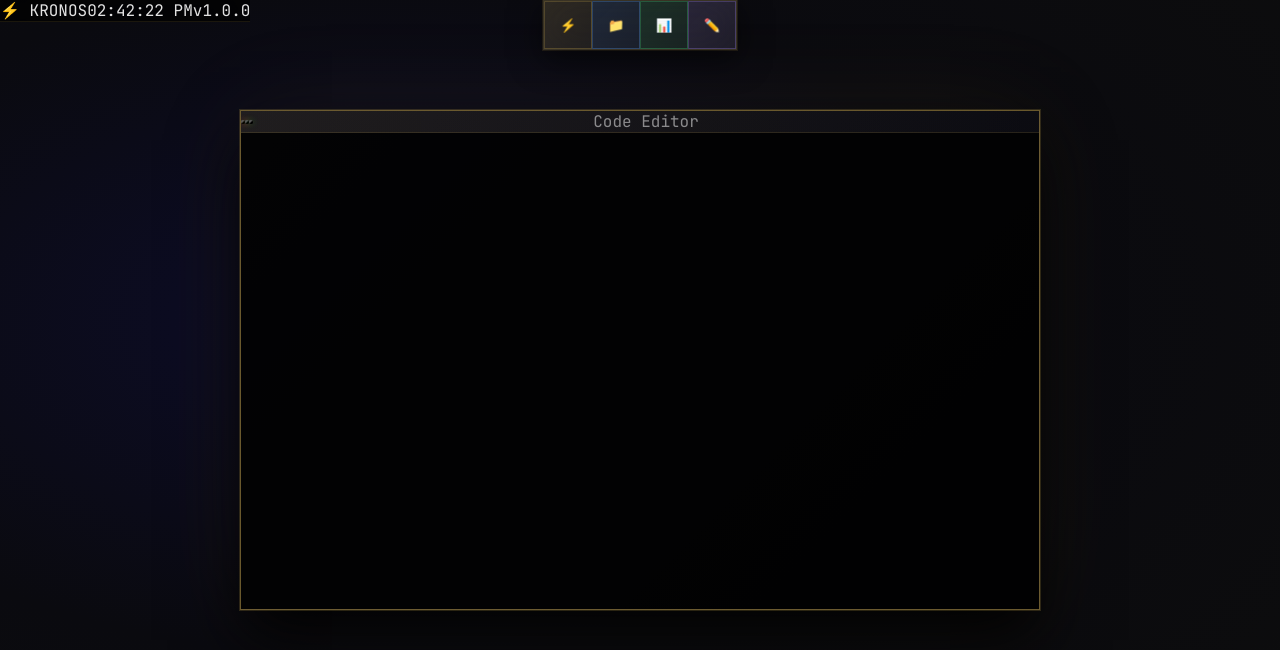
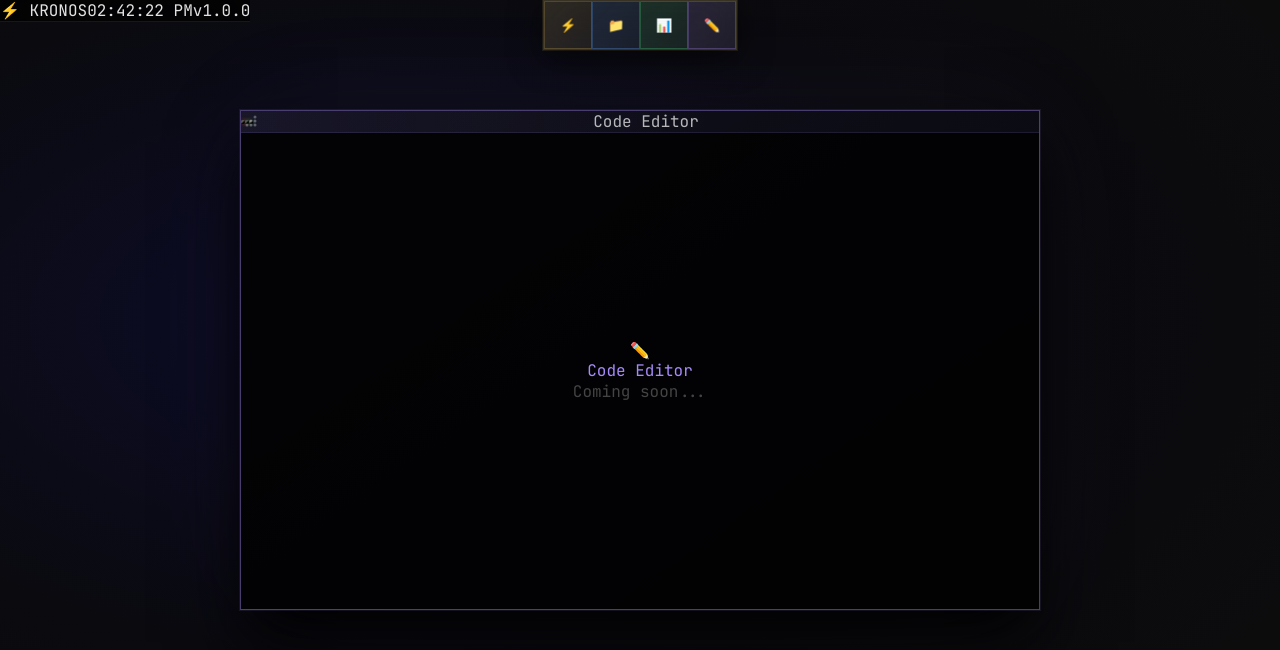
Before and after one commit to grsanudeep42-cmd/kronos, a Next.js app: page / in a window 1280 px wide. Both pictures are taken after a click on the button "✏️". Shown: the top 650 px of the page. Built offline with nearby package versions, Linux system fonts and the light colour scheme.

Commit message:
feat: IndexedDB persistence, glassmorphism windows, resize handle, colored focus borders

```diff
--- a/src/app/page.tsx
+++ b/src/app/page.tsx
@@ -46,10 +46,10 @@ function Clock() {
 }
 
 export default function Desktop() {
-  const { windows, setBooted } = useOSStore()
+  const { windows, setBooted, loadPersistedVFS } = useOSStore()
 
   useEffect(() => {
-    setBooted(true)
+    loadPersistedVFS().then(() => setBooted(true))
   }, [])
 
   return (
--- a/src/components/Window.tsx
+++ b/src/components/Window.tsx
@@ -1,5 +1,5 @@
 'use client'
-import { useRef, useState, useCallback, useEffect } from 'react'
+import { useRef, useState, useCallback } from 'react'
 import { useOSStore } from '@/store/os'
 import Terminal from './Terminal'
 import SystemMonitor from './SystemMonitor'
@@ -13,14 +13,23 @@ interface WindowProps {
     width: number
     height: number
     isMinimized: boolean
+    isMaximized: boolean
     zIndex: number
 }
 
-export default function Window({ id, title, app, x, y, width, height, isMinimized, zIndex }: WindowProps) {
+const APP_COLORS: Record<string, string> = {
+    terminal: '#C9A84C',
+    files: '#60A5FA',
+    monitor: '#4ADE80',
+    editor: '#A78BFA',
+}
+
+export default function Window({ id, title, app, x, y, width, height, isMinimized, isMaximized, zIndex }: WindowProps) {
     const { focusWindow, closeWindow, minimizeWindow, moveWindow, resizeWindow, focusedWindowId } = useOSStore()
     const isFocused = focusedWindowId === id
     const dragRef = useRef<{ startX: number; startY: number; origX: number; origY: number } | null>(null)
-    const windowRef = useRef<HTMLDivElement>(null)
+    const [isClosing, setIsClosing] = useState(false)
+    const dotColor = APP_COLORS[app] || '#888'
 
     const handleMouseDown = (e: React.MouseEvent) => {
         e.stopPropagation()
@@ -29,13 +38,14 @@ export default function Window({ id, title, app, x, y, width, height, isMinimize
 
     const handleDragStart = (e: React.MouseEvent) => {
         e.preventDefault()
+        focusWindow(id)
         dragRef.current = { startX: e.clientX, startY: e.clientY, origX: x, origY: y }
-
         const onMove = (me: MouseEvent) => {
             if (!dragRef.current) return
-            const dx = me.clientX - dragRef.current.startX
-            const dy = me.clientY - dragRef.current.startY
-            moveWindow(id, dragRef.current.origX + dx, dragRef.current.origY + dy)
+            moveWindow(id,
+                Math.max(0, dragRef.current.origX + me.clientX - dragRef.current.startX),
+                Math.max(32, dragRef.current.origY + me.clientY - dragRef.current.startY)
+            )
         }
         const onUp = () => {
             dragRef.current = null
@@ -46,77 +56,170 @@ export default function Window({ id, title, app, x, y, width, height, isMinimize
         window.addEventListener('mouseup', onUp)
     }
 
+    const handleClose = (e: React.MouseEvent) => {
+        e.stopPropagation()
+        setIsClosing(true)
+        setTimeout(() => closeWindow(id), 200)
+    }
+
     if (isMinimized) return null
-
-    const appColors: Record<string, string> = {
-        terminal: '#C9A84C',
-        files: '#60A5FA',
-        monitor: '#4ADE80',
-        editor: '#A78BFA',
-    }
-    const dotColor = appColors[app] || '#888'
 
     return (
         <div
-            ref={windowRef}
             onMouseDown={handleMouseDown}
-            className="absolute rounded-2xl overflow-hidden flex flex-col select-none transition-shadow duration-200"
+            className="absolute flex flex-col rounded-2xl overflow-hidden select-none"
             style={{
-                left: x, top: y, width, height, zIndex,
-                background: 'linear-gradient(135deg, rgba(18,18,28,0.97), rgba(8,8,12,0.99))',
+                left: isMaximized ? 0 : x,
+                top: isMaximized ? 32 : y,
+                width: isMaximized ? '100vw' : width,
+                height: isMaximized ? 'calc(100vh - 32px)' : height,
+                zIndex,
+                opacity: isClosing ? 0 : 1,
+                transform: isClosing ? 'scale(0.95)' : 'scale(1)',
+                transition: 'opacity 0.2s ease, transform 0.2s ease, box-shadow 0.15s ease, border-color 0.15s ease',
+                background: 'linear-gradient(145deg, rgba(16,16,28,0.97) 0%, rgba(8,8,14,0.99) 100%)',
                 backdropFilter: 'blur(40px)',
                 WebkitBackdropFilter: 'blur(40px)',
                 border: isFocused
-                    ? '1px solid rgba(201,168,76,0.5)'
-                    : '1px solid rgba(255,255,255,0.07)',
+                    ? `1px solid rgba(${hexToRgb(dotColor)}, 0.4)`
+                    : '1px solid rgba(255,255,255,0.06)',
                 boxShadow: isFocused
-                    ? '0 0 0 1px rgba(201,168,76,0.2), 0 30px 60px rgba(0,0,0,0.9), 0 0 100px rgba(201,168,76,0.08)'
-                    : '0 20px 40px rgba(0,0,0,0.7), 0 0 0 1px rgba(255,255,255,0.04)',
+                    ? `0 0 0 1px rgba(${hexToRgb(dotColor)}, 0.1), 0 32px 64px rgba(0,0,0,0.95), 0 0 120px rgba(${hexToRgb(dotColor)}, 0.06)`
+                    : '0 20px 40px rgba(0,0,0,0.8)',
             }}
         >
             {/* Title bar */}
             <div
-                className="flex items-center gap-3 px-4 py-2.5 cursor-move shrink-0"
+                className="flex items-center gap-3 px-4 py-3 cursor-move shrink-0 relative"
                 style={{
                     background: isFocused
-                        ? 'linear-gradient(90deg, rgba(201,168,76,0.08), transparent)'
+                        ? `linear-gradient(90deg, rgba(${hexToRgb(dotColor)}, 0.06) 0%, transparent 60%)`
                         : 'rgba(255,255,255,0.02)',
-                    borderBottom: `1px solid ${isFocused ? 'rgba(201,168,76,0.15)' : 'rgba(255,255,255,0.05)'}`,
+                    borderBottom: `1px solid ${isFocused ? `rgba(${hexToRgb(dotColor)}, 0.12)` : 'rgba(255,255,255,0.04)'}`,
                 }}
                 onMouseDown={handleDragStart}
             >
-                <div className="flex gap-1.5 items-center">
-                    <button
-                        onClick={(e) => { e.stopPropagation(); closeWindow(id) }}
-                        className="w-3 h-3 rounded-full transition-all hover:scale-110"
-                        style={{ background: '#FF5F57', boxShadow: '0 0 6px rgba(255,95,87,0.4)' }}
+                {/* Traffic lights */}
+                <div className="flex gap-2 items-center shrink-0">
+                    <TrafficLight color="#FF5F57" hoverColor="#FF3B30" onClick={handleClose} title="Close" />
+                    <TrafficLight color="#FEBC2E" hoverColor="#FF9500" onClick={(e) => { e.stopPropagation(); minimizeWindow(id) }} title="Minimize" />
+                    <TrafficLight color="#28C840" hoverColor="#34C759" onClick={(e) => { e.stopPropagation() }} title="Maximize" />
+                </div>
+
+                {/* Title */}
+                <div className="flex-1 flex items-center justify-center gap-2 pointer-events-none">
+                    <div
+                        className="w-2 h-2 rounded-full shrink-0"
+                        style={{
+                            background: dotColor,
+                            boxShadow: isFocused ? `0 0 8px ${dotColor}` : 'none'
+                        }}
                     />
-                    <button
-                        onClick={(e) => { e.stopPropagation(); minimizeWindow(id) }}
-                        className="w-3 h-3 rounded-full transition-all hover:scale-110"
-                        style={{ background: '#FEBC2E', boxShadow: '0 0 6px rgba(254,188,46,0.4)' }}
-                    />
-                    <button
-                        className="w-3 h-3 rounded-full transition-all hover:scale-110"
-                        style={{ background: '#28C840', boxShadow: '0 0 6px rgba(40,200,64,0.4)' }}
-                    />
+                    <span
+                        className="text-xs font-mono font-medium tracking-wide"
+                        style={{ color: isFocused ? 'rgba(255,255,255,0.7)' : 'rgba(255,255,255,0.3)' }}
+                    >
+                        {title}
+                    </span>
                 </div>
-                <div className="flex-1 flex items-center justify-center gap-2">
-                    <div className="w-1.5 h-1.5 rounded-full" style={{ background: dotColor, boxShadow: `0 0 6px ${dotColor}` }} />
-                    <span className="text-xs font-medium font-mono" style={{ color: 'rgba(255,255,255,0.5)' }}>{title}</span>
-                </div>
+
+                {/* Right side — window controls */}
+                <div className="shrink-0 w-16" />
             </div>
 
             {/* App content */}
-            <div className="flex-1 overflow-hidden" style={{ background: 'rgba(0,0,0,0.85)' }}>
+            <div className="flex-1 overflow-hidden">
                 {app === 'terminal' && <Terminal />}
-                {app === 'files' && (
-                    <div className="p-4 text-kronos-dim font-mono text-sm">
-                        File Manager coming soon...
-                    </div>
-                )}
                 {app === 'monitor' && <SystemMonitor />}
+                {app === 'files' && <PlaceholderApp label="File Manager" icon="📁" color="#60A5FA" />}
+                {app === 'editor' && <PlaceholderApp label="Code Editor" icon="✏️" color="#A78BFA" />}
             </div>
+
+            {/* Resize handle */}
+            <ResizeHandle id={id} onResize={resizeWindow} currentWidth={width} currentHeight={height} />
         </div>
     )
 }
+
+function TrafficLight({ color, hoverColor, onClick, title }: {
+    color: string, hoverColor: string, onClick: (e: React.MouseEvent) => void, title: string
+}) {
+    const [hovered, setHovered] = useState(false)
+    return (
+        <button
+            onClick={onClick}
+            onMouseEnter={() => setHovered(true)}
+            onMouseLeave={() => setHovered(false)}
+            title={title}
+            className="w-3 h-3 rounded-full transition-all duration-150 flex items-center justify-center"
+            style={{
+                background: hovered ? hoverColor : color,
+                boxShadow: hovered ? `0 0 8px ${hoverColor}` : `0 0 4px ${color}66`,
+                transform: hovered ? 'scale(1.1)' : 'scale(1)',
+            }}
+        />
+    )
+}
+
+function ResizeHandle({ id, onResize, currentWidth, currentHeight }: {
+    id: string, onResize: (id: string, w: number, h: number) => void,
+    currentWidth: number, currentHeight: number
+}) {
+    const handleMouseDown = (e: React.MouseEvent) => {
+        e.preventDefault()
+        e.stopPropagation()
+        const startX = e.clientX
+        const startY = e.clientY
+        const startW = currentWidth
+        const startH = currentHeight
+        const onMove = (me: MouseEvent) => {
+            onResize(id,
+                Math.max(400, startW + me.clientX - startX),
+                Math.max(300, startH + me.clientY - startY)
+            )
+        }
+        const onUp = () => {
+            window.removeEventListener('mousemove', onMove)
+            window.removeEventListener('mouseup', onUp)
+        }
+        window.addEventListener('mousemove', onMove)
+        window.addEventListener('mouseup', onUp)
+    }
+
+    return (
+        <div
+            onMouseDown={handleMouseDown}
+            className="absolute bottom-0 right-0 cursor-se-resize z-50"
+            style={{ width: 20, height: 20 }}
+        >
+            {/* Visible grip dots */}
+            <svg width="12" height="12" viewBox="0 0 12 12"
+                style={{ position: 'absolute', bottom: 4, right: 4, opacity: 0.3 }}>
+                <circle cx="10" cy="10" r="1.5" fill="white" />
+                <circle cx="6" cy="10" r="1.5" fill="white" />
+                <circle cx="10" cy="6" r="1.5" fill="white" />
+                <circle cx="2" cy="10" r="1.5" fill="white" />
+                <circle cx="6" cy="6" r="1.5" fill="white" />
+                <circle cx="10" cy="2" r="1.5" fill="white" />
+            </svg>
+        </div>
+    )
+}
+
+function PlaceholderApp({ label, icon, color }: { label: string, icon: string, color: string }) {
+    return (
+        <div className="w-full h-full flex flex-col items-center justify-center gap-4"
+            style={{ background: 'rgba(0,0,0,0.8)' }}>
+            <div className="text-5xl">{icon}</div>
+            <div className="font-mono text-sm" style={{ color: color }}>{label}</div>
+            <div className="font-mono text-xs" style={{ color: '#444' }}>Coming soon...</div>
+        </div>
+    )
+}
+
+function hexToRgb(hex: string): string {
+    const r = parseInt(hex.slice(1, 3), 16)
+    const g = parseInt(hex.slice(3, 5), 16)
+    const b = parseInt(hex.slice(5, 7), 16)
+    return `${r}, ${g}, ${b}`
+}
--- /dev/null
+++ b/src/kernel/storage.ts
@@ -0,0 +1,74 @@
+const DB_NAME = 'kronos-os'
+const DB_VERSION = 1
+const STORE_VFS = 'vfs'
+const STORE_META = 'meta'
+
+let db: IDBDatabase | null = null
+
+export const initDB = (): Promise<IDBDatabase> => {
+    return new Promise((resolve, reject) => {
+        if (db) return resolve(db)
+        const req = indexedDB.open(DB_NAME, DB_VERSION)
+        req.onupgradeneeded = (e) => {
+            const database = (e.target as IDBOpenDBRequest).result
+            if (!database.objectStoreNames.contains(STORE_VFS))
+                database.createObjectStore(STORE_VFS, { keyPath: 'id' })
+            if (!database.objectStoreNames.contains(STORE_META))
+                database.createObjectStore(STORE_META, { keyPath: 'key' })
+        }
+        req.onsuccess = (e) => {
+            db = (e.target as IDBOpenDBRequest).result
+            resolve(db)
+        }
+        req.onerror = () => reject(req.error)
+    })
+}
+
+export const saveVFS = async (inodes: Record<string, any>): Promise<void> => {
+    const database = await initDB()
+    return new Promise((resolve, reject) => {
+        const tx = database.transaction(STORE_VFS, 'readwrite')
+        const store = tx.objectStore(STORE_VFS)
+        store.clear()
+        Object.values(inodes).forEach(node => store.put(node))
+        tx.oncomplete = () => resolve()
+        tx.onerror = () => reject(tx.error)
+    })
+}
+
+export const loadVFS = async (): Promise<Record<string, any> | null> => {
+    const database = await initDB()
+    return new Promise((resolve, reject) => {
+        const tx = database.transaction(STORE_VFS, 'readonly')
+        const store = tx.objectStore(STORE_VFS)
+        const req = store.getAll()
+        req.onsuccess = () => {
+            const results = req.result
+            if (!results.length) return resolve(null)
+            const map: Record<string, any> = {}
+            results.forEach(n => map[n.id] = n)
+            resolve(map)
+        }
+        req.onerror = () => reject(req.error)
+    })
+}
+
+export const saveMeta = async (key: string, value: any): Promise<void> => {
+    const database = await initDB()
+    return new Promise((resolve, reject) => {
+        const tx = database.transaction(STORE_META, 'readwrite')
+        tx.objectStore(STORE_META).put({ key, value })
+        tx.oncomplete = () => resolve()
+        tx.onerror = () => reject(tx.error)
+    })
+}
+
+export const loadMeta = async (key: string): Promise<any> => {
+    const database = await initDB()
+    return new Promise((resolve, reject) => {
+        const tx = database.transaction(STORE_META, 'readonly')
+        const req = tx.objectStore(STORE_META).get(key)
+        req.onsuccess = () => resolve(req.result?.value ?? null)
+        req.onerror = () => reject(req.error)
+    })
+}
--- a/src/store/os.ts
+++ b/src/store/os.ts
@@ -1,4 +1,5 @@
 import { create } from 'zustand'
+import { saveVFS, loadVFS, saveMeta, loadMeta } from '@/kernel/storage'
 
 export type ProcessState = 'running' | 'sleeping' | 'stopped' | 'zombie'
 
@@ -76,6 +77,7 @@ interface OSState {
     deleteINode: (path: string) => void
     updateINodeContent: (path: string, content: string) => void
     tickKernel: () => void
+    loadPersistedVFS: () => Promise<void>
 }
 
 // Build initial VFS with root structure
@@ -190,7 +192,10 @@ export const useOSStore = create<OSState>((set, get) => ({
         processes: s.processes.filter(p => p.pid !== pid)
     })),
 
-    setCurrentPath: (path) => set({ currentPath: path }),
+    setCurrentPath: (path) => {
+        saveMeta('currentPath', path)
+        set({ currentPath: path })
+    },
 
     getINode: (path) => get().inodes[pathToId(path)] || null,
 
@@ -206,7 +211,11 @@ export const useOSStore = create<OSState>((set, get) => ({
             createdAt: now, modifiedAt: now, accessedAt: now,
             parentId, content
         }
-        set(s => ({ inodes: { ...s.inodes, [path]: node } }))
+        set(s => {
+            const next = { ...s.inodes, [path]: node }
+            saveVFS(next) // persist immediately
+            return { inodes: next }
+        })
     },
 
     deleteINode: (path) => set(s => {
@@ -215,15 +224,18 @@ export const useOSStore = create<OSState>((set, get) => ({
         Object.keys(next).forEach(k => {
             if (k === path || k.startsWith(path + '/')) delete next[k]
         })
+        saveVFS(next) // persist immediately
         return { inodes: next }
     }),
 
-    updateINodeContent: (path, content) => set(s => ({
-        inodes: {
+    updateINodeContent: (path, content) => set(s => {
+        const next = {
             ...s.inodes,
             [path]: { ...s.inodes[path], content, size: content.length, modifiedAt: Date.now() }
         }
-    })),
+        saveVFS(next) // persist immediately
+        return { inodes: next }
+    }),
 
     tickKernel: () => set(s => ({
         processes: s.processes.map(p => ({
@@ -240,6 +252,15 @@ export const useOSStore = create<OSState>((set, get) => ({
             ) as any
         }))
     })),
+
+    loadPersistedVFS: async () => {
+        const saved = await loadVFS()
+        if (saved) {
+            set({ inodes: saved })
+            const path = await loadMeta('currentPath')
+            if (path) set({ currentPath: path })
+        }
+    },
 }))
 
 export { getChildrenOf, pathToId }
```
